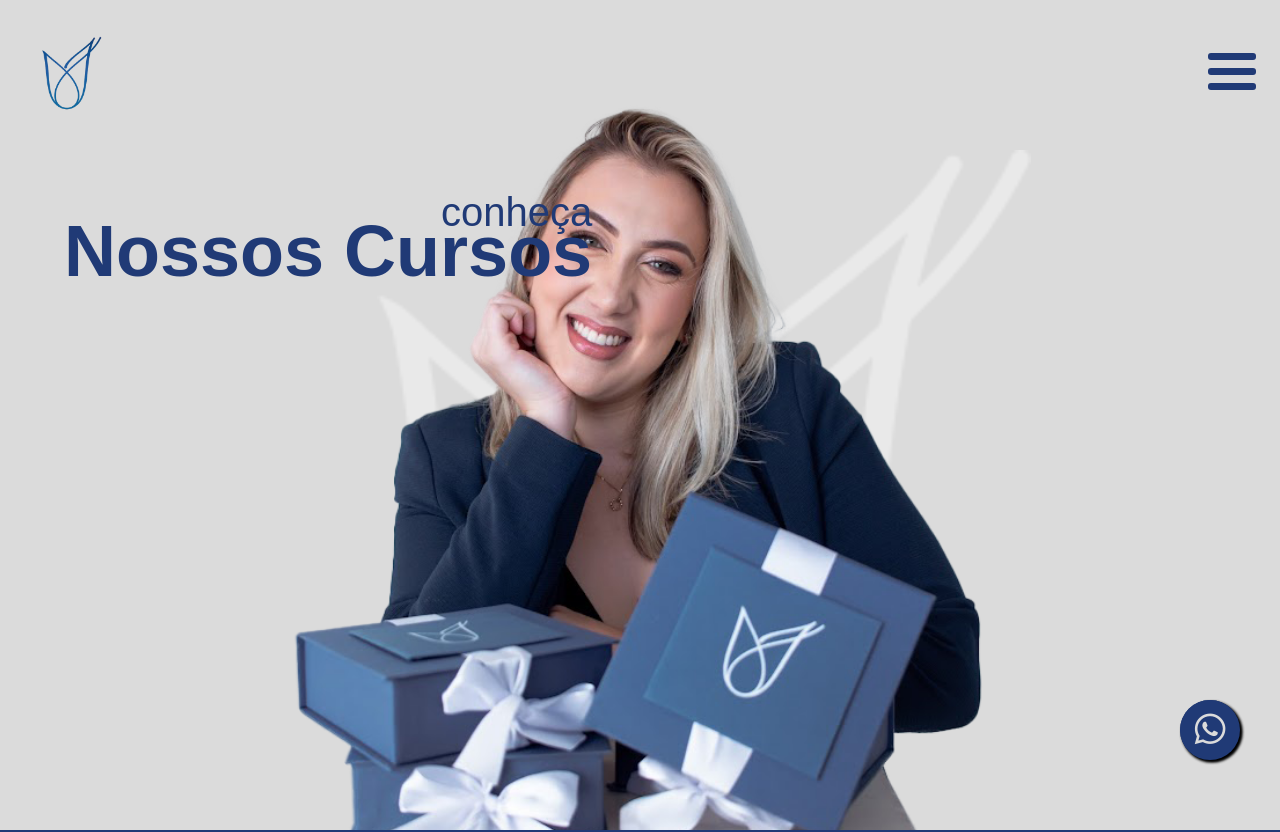
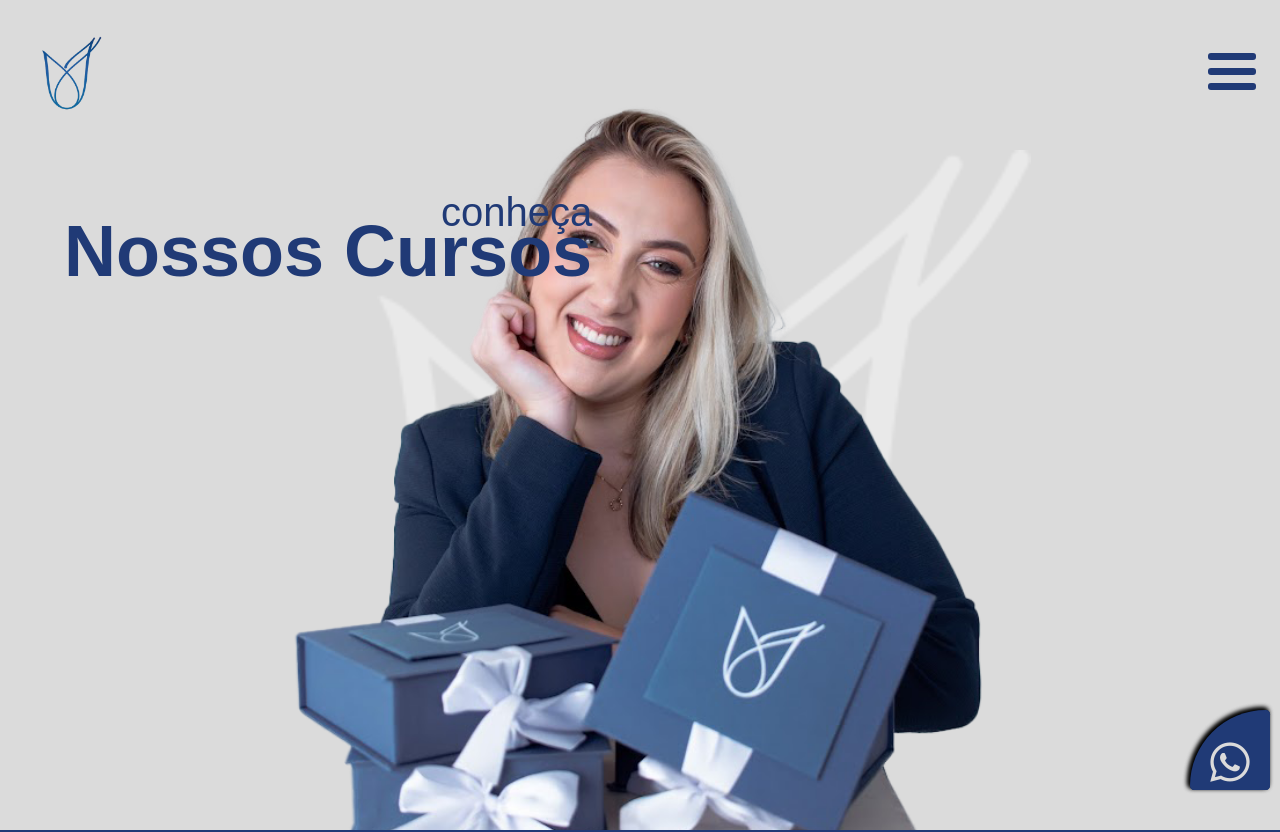
Before and after one commit to MercurialBR/angular-jmstudio-new, an Angular app: page /cursos in a window 1280 px wide. Shown: the top 832 px of the page. Built offline with nearby package versions, Linux system fonts and the light colour scheme.

Commit message:
ajustando botao flutuante

```diff
--- a/src/app/pages/components/floating-button/floating-button.component.css
+++ b/src/app/pages/components/floating-button/floating-button.component.css
@@ -1,19 +1,23 @@
 .container{
   display: flex;
   justify-content: center;
-  align-items: center;
+  align-items: end;
 	position:fixed;
-	width:60px;
-	height:60px;
-	bottom:40px;
-	right:40px;
+	width:80px;
+	height:80px;
+	bottom:10px;
+	right:10px;
+
 	background-color:var(--primary-color);
 	color:#FFF;
-	border-radius:50px;
-	text-align:center;
-  font-size:35px;
-	box-shadow: 2px 2px 3px #000;
+  border-radius: 90px 5px 5px 5px;
+  font-size: 45px;
+	box-shadow: -2px -2px 5px #000;
   z-index:100;
+  transition: .3s ease-in-out;
+}
+.container:hover {
+  scale: 1.1;
 }
 
 i {
--- a/src/styles.css
+++ b/src/styles.css
@@ -32,9 +32,6 @@ h1 {
   color: var(--primary-color);
   margin: 0;
 }
-img {
-  pointer-events: none;
-}
 
 
 /* Scrollbar */
```
